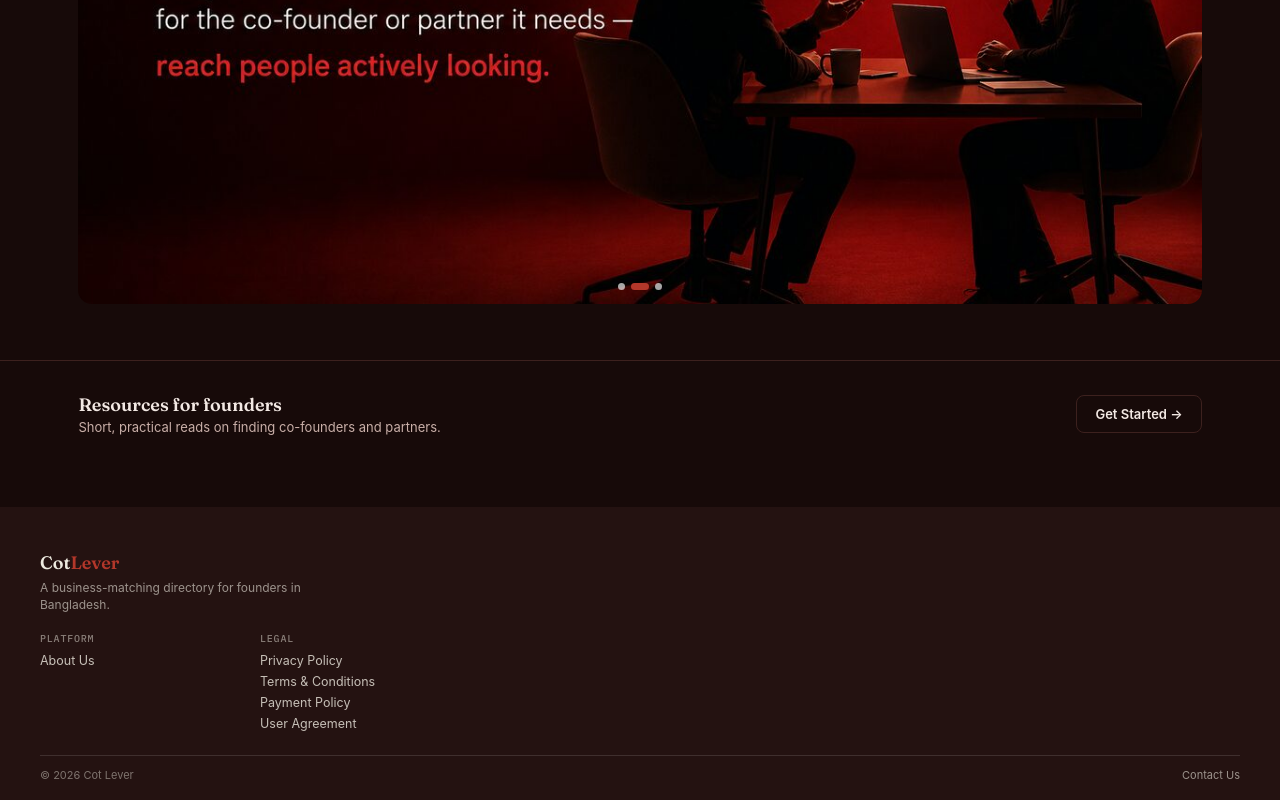
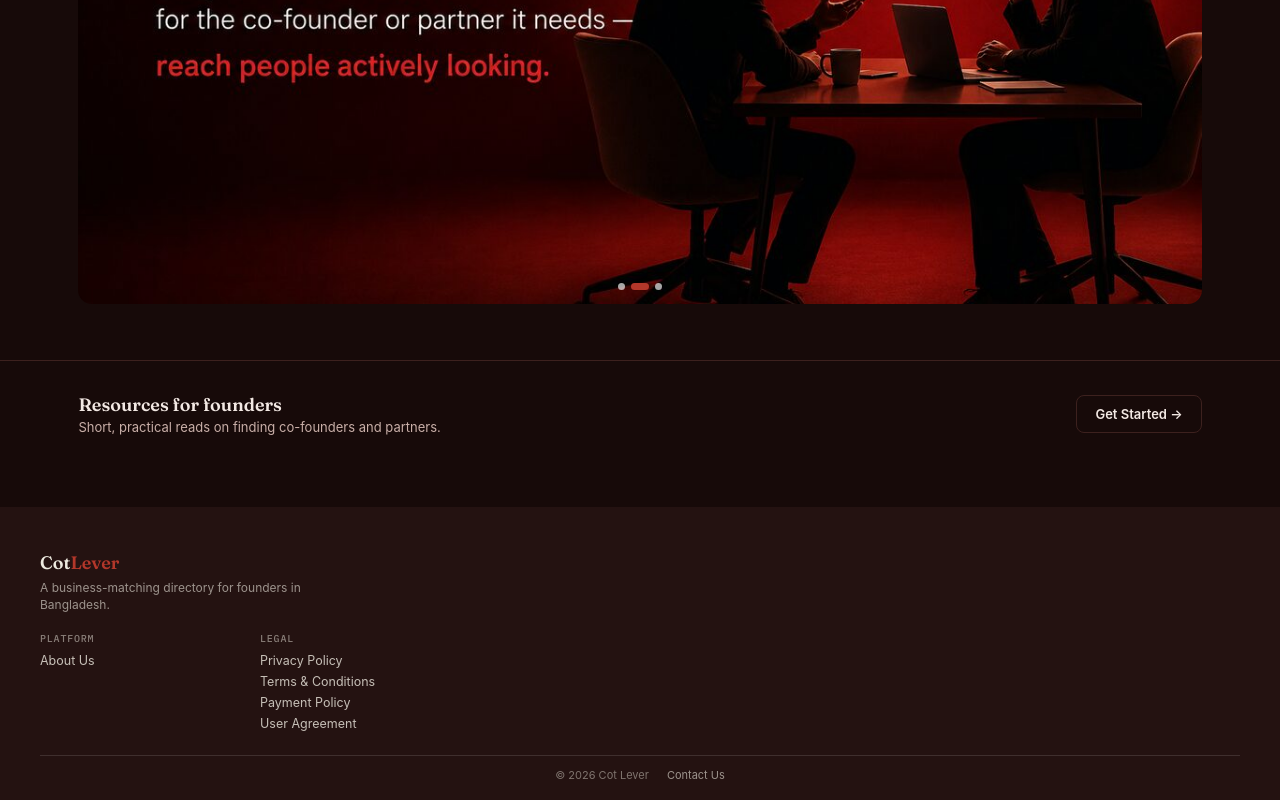
Before and after one commit to cotlevercom-ship-it/grocery-now, a Next.js app: page / in a window 1280 px wide. Shown: the part 566-1366 px from the top of the page. Built offline with nearby package versions, Linux system fonts and the light colour scheme; no server answers; the database is empty.

Commit message:
Footer bottom bar: center © text, Contact Us, and Facebook icon together instead of pushing to opposite edges

```diff
--- a/components/Footer.jsx
+++ b/components/Footer.jsx
@@ -58,11 +58,10 @@ export default function Footer() {
 
       <div style={{
         maxWidth: '1200px', margin: '0 auto', paddingTop: '12px',
-        display: 'flex', alignItems: 'center', justifyContent: 'space-between', flexWrap: 'wrap', gap: '10px',
+        display: 'flex', alignItems: 'center', justifyContent: 'center', flexWrap: 'wrap', gap: '18px',
         fontSize: '11px', color: 'rgba(237,234,224,0.45)',
       }}>
         <div>© {year} Cot Lever</div>
-        <div style={{ display: 'flex', alignItems: 'center', gap: '16px' }}>
         <Link href="/contact" style={{ fontSize: '11px', color: 'rgba(237,234,224,0.6)', textDecoration: 'none' }}>Contact Us</Link>
         {facebookUrl && (
           <a href={facebookUrl} target="_blank" rel="noopener noreferrer" aria-label="Follow us on Facebook" style={{ display: 'inline-flex' }}>
@@ -71,7 +70,6 @@ export default function Footer() {
             </svg>
           </a>
         )}
-        </div>
       </div>
     </footer>
   )
```
Lines whose indentation alone changed are shown as unchanged.
